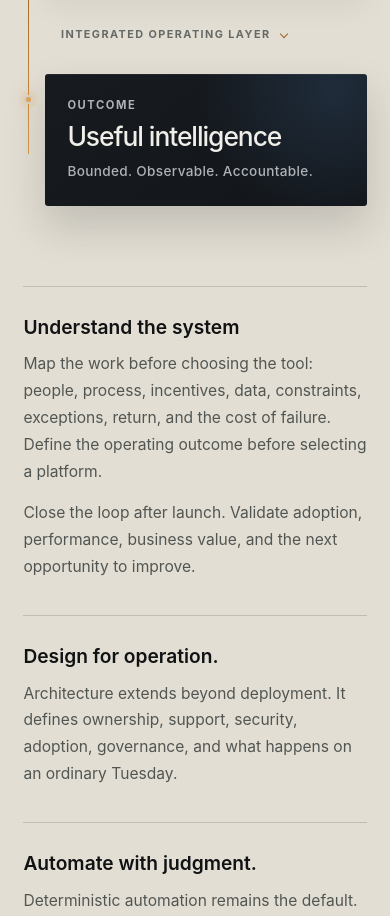
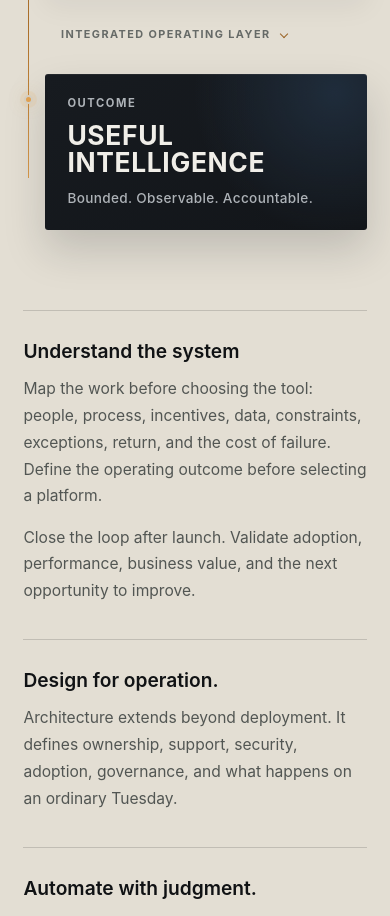
Before and after one commit to ThePalantir/troystone_dev_website, a Next.js app: page / in a window 390 px wide. Shown: the part 7840-8756 px from the top of the page. Built offline with nearby package versions, Linux system fonts and the light colour scheme.

Commit message:
Emphasize useful intelligence graphic

```diff
--- a/app/globals.css
+++ b/app/globals.css
@@ -105,7 +105,7 @@ h1 em, .contact h2 em { color: #afb2b7; font-family: Georgia, "Times New Roman",
 .philosophy-copy { max-width: 610px; margin: 2rem 0 0; color: #565957; line-height: 1.75; font-size: 1.05rem; }
 .system-diagram { position: relative; min-height: 480px; overflow: hidden; border: 1px solid rgba(0,0,0,.15); background: #dedacf; }
 .diagram-grid { position: absolute; inset: 0; background-image: linear-gradient(rgba(0,0,0,.08) 1px, transparent 1px), linear-gradient(90deg, rgba(0,0,0,.08) 1px, transparent 1px); background-size: 48px 48px; mask-image: radial-gradient(circle, #000, transparent 80%); }
-.diagram-core { position: absolute; z-index: 3; left: 50%; top: 50%; translate: -50% -50%; width: 135px; aspect-ratio: 1; display: grid; place-items: center; text-align: center; border-radius: 50%; background: #14181d; color: #eeeae0; font-size: .75rem; letter-spacing: .05em; box-shadow: 0 22px 60px rgba(0,0,0,.25), 0 0 0 12px rgba(20,24,29,.08); }
+.diagram-core { position: absolute; z-index: 3; left: 50%; top: 50%; translate: -50% -50%; width: 155px; aspect-ratio: 1; display: grid; place-items: center; text-align: center; border-radius: 50%; background: #14181d; color: #eeeae0; font-size: 1rem; font-weight: 700; line-height: 1.2; letter-spacing: .08em; box-shadow: 0 22px 60px rgba(0,0,0,.25), 0 0 0 12px rgba(20,24,29,.08); }
 .diagram-core::after { content: ""; position: absolute; inset: -30px; border: 1px solid rgba(20,24,29,.2); border-radius: 50%; }
 .diagram-node { position: absolute; z-index: 2; padding: .55rem .7rem; border: 1px solid rgba(0,0,0,.18); background: rgba(232,228,218,.7); backdrop-filter: blur(8px); font-size: .61rem; text-transform: uppercase; letter-spacing: .08em; animation: diagram-drift 7s ease-in-out infinite alternate; }
 .diagram-node:nth-of-type(2) { animation-duration: 8.5s; animation-delay: -2s; }.diagram-node:nth-of-type(3) { animation-duration: 6.5s; animation-delay: -4s; }.diagram-node:nth-of-type(4) { animation-duration: 9s; animation-delay: -1s; }.diagram-node:nth-of-type(5) { animation-duration: 7.5s; animation-delay: -5s; }.diagram-node:nth-of-type(6) { animation-duration: 8s; animation-delay: -3s; }
@@ -229,7 +229,7 @@ footer .footer-links .linkedin-link:hover { color: #fff; background: #004182; tr
 [data-theme="light"] .node-year,
 [data-theme="light"] .node-label { font-size: .82rem; }
 [data-theme="light"] .chapter-meta { font-size: .88rem; }
-[data-theme="light"] .diagram-core { font-size: .84rem; }
+[data-theme="light"] .diagram-core { font-size: 1rem; }
 [data-theme="light"] .diagram-node { font-size: .82rem; font-weight: 600; }
 [data-theme="light"] .principle p { color: #4f524f; font-size: .95rem; }
 [data-theme="light"] .card-top span { font-size: .82rem; }
@@ -802,9 +802,9 @@ p { text-wrap: pretty; }
   }
   .model-outcome strong {
     font-size: clamp(1.65rem, 6.5vw, 2.25rem);
-    font-weight: 470;
+    font-weight: 650;
     line-height: 1.05;
-    letter-spacing: -.04em;
+    letter-spacing: .025em;
   }
   .model-outcome p {
     margin: .65rem 0 0;
--- a/components/SystemDiagram.tsx
+++ b/components/SystemDiagram.tsx
@@ -18,7 +18,7 @@ export function SystemDiagram() {
   return <div className="system-diagram-figure" aria-label={diagramDescription} role="img">
     <div className="system-diagram system-diagram-desktop" aria-hidden="true">
       <div className="diagram-grid" /><div className="diagram-path path-a" /><div className="diagram-path path-b" />
-      <span className="diagram-node node-a">Business context</span><span className="diagram-node node-b">Architecture</span><span className="diagram-node node-e">Guardrails</span><span className="diagram-node node-c">Automation</span><span className="diagram-node node-d">Human judgment</span><span className="diagram-node node-f">Observability / Auditability</span><div className="diagram-core">Useful<br />intelligence</div>
+      <span className="diagram-node node-a">Business context</span><span className="diagram-node node-b">Architecture</span><span className="diagram-node node-e">Guardrails</span><span className="diagram-node node-c">Automation</span><span className="diagram-node node-d">Human judgment</span><span className="diagram-node node-f">Observability / Auditability</span><div className="diagram-core">USEFUL<br />INTELLIGENCE</div>
     </div>
 
     <div className="mobile-system-model" aria-hidden="true">
@@ -73,7 +73,7 @@ export function SystemDiagram() {
             transition={{ duration: .5, delay: 1.45, ease: [0.22, 1, 0.36, 1] }}
           />
           <span>Outcome</span>
-          <strong>Useful intelligence</strong>
+          <strong>USEFUL INTELLIGENCE</strong>
           <p>Bounded. Observable. Accountable.</p>
         </motion.div>
       </div>
```
